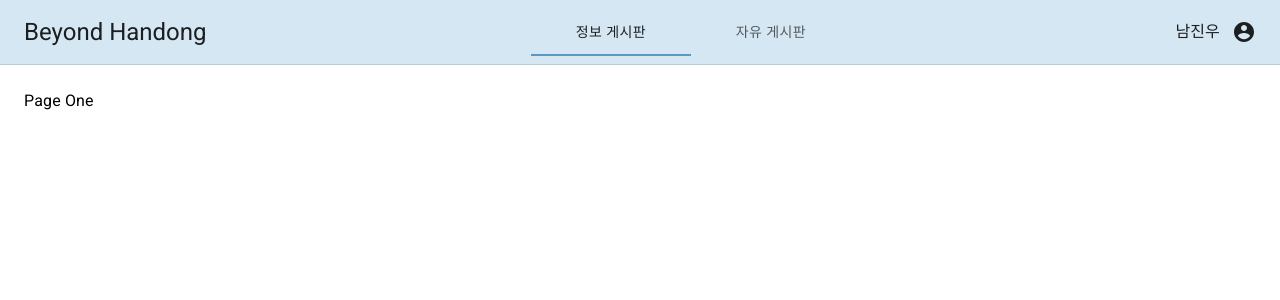
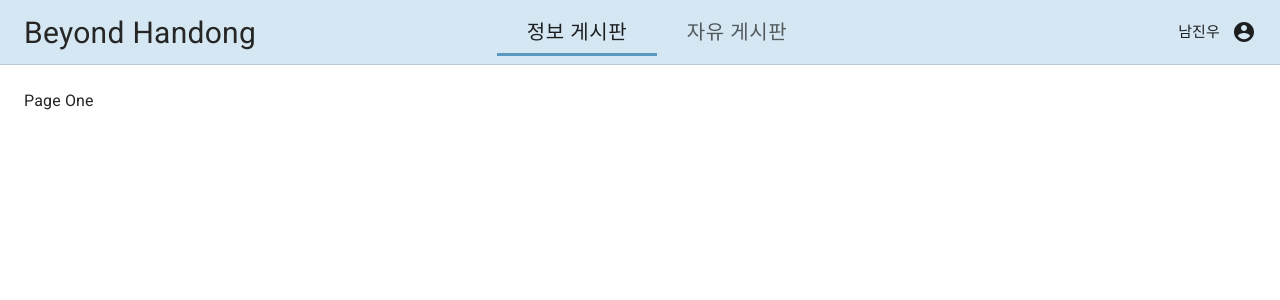
Before and after one commit to BeyondHandong/BH_FrontEnd, a React (Create React App) app: page / in a window 1280 px wide. Shown: the top 300 px of the page. Built offline with nearby package versions, Linux system fonts and the light colour scheme.

Commit message:
resize the font of taps

```diff
--- a/src/App.js
+++ b/src/App.js
@@ -5,7 +5,9 @@ import TopBar from './components/TopBar'
 export default function App() {
   return (
     <div>
-      <TopBar></TopBar>
+      <TopBar>
+
+      </TopBar>
     </div>
   );
 }
--- a/src/components/TopBar.js
+++ b/src/components/TopBar.js
@@ -50,6 +50,7 @@ function a11yProps(index) {
 function LinkTab(props) {
   return (
     <Tab
+      style={{fontSize: 20}}
       component="a"
       onClick={(event) => {
         event.preventDefault();
@@ -71,14 +72,23 @@ const useStyles = makeStyles((theme) => ({
   },
   toolbar: {
     flexWrap: 'wrap',
+    justifyContent: "space-around",
+    alignitems: 'space-between',
+
   },
   title: {
     flexGrow: 1,
+    fontSize: 30,
+    color: "#262626"
   },
   tabs: {
-    flexGrow: 1,
-    align: "center"
-  }
+    flexGrow: 1.5,
+    align: "center",
+    fontSize: 20,
+  },
+  font: {
+    fontSize: 15,
+  },
 
 }));
 
@@ -104,26 +114,25 @@ export default function NavTabs() {
   };
 
   return (
-    <div>
+    <div className={classes.root}>
       <AppBar position="static" color="#D5E7F2" elevation={0} className={classes.appBar}>
         <Toolbar className={classes.toolbar}>
-          <Typography variant="h5" color="#262626" noWrap className={classes.title}>
+          <Typography noWrap className={classes.title}>
             Beyond Handong
           </Typography>
 
           <Tabs
             value={value}
-            TabIndicatorProps={{style: {background:'#5A98BF'}}}
+            TabIndicatorProps={{style: {background:'#5A98BF', height:"3px",}}}
             onChange={handleChange}
             aria-label="nav tabs"
             className={classes.tabs}>
             <LinkTab label="정보 게시판" href="/drafts" {...a11yProps(0)} />
             <LinkTab label="자유 게시판" href="/trash" {...a11yProps(1)} />
-            {/* <LinkTab label="Page Three" href="/spam" {...a11yProps(2)} /> */}
           </Tabs>
 
 
-          <Typography>
+          <Typography className={classes.font}>
                 남진우
           </Typography>
           {auth && (
@@ -135,6 +144,7 @@ export default function NavTabs() {
                 onClick={handleMenu}
                 color="inherit"
                 edge = "end"
+
               >
                 <AccountCircle />
               </IconButton>
```
